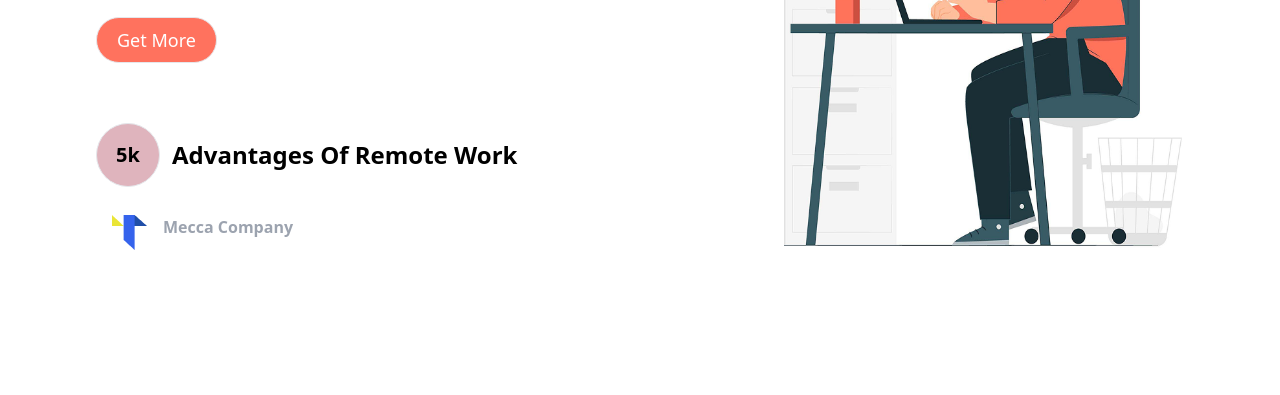
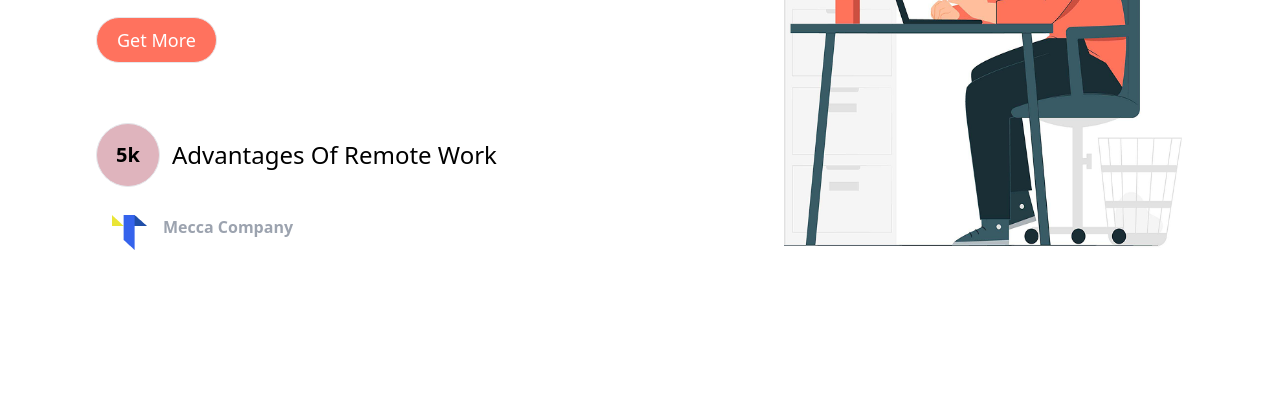
Before and after one commit to Vaalz/landing-page, a website: page index.html in a window 1280 px wide. Shown: the part 387-782 px from the top of the page. Drawn offline with nearby package versions, Linux system fonts and the light colour scheme.

Commit message:
First commit

```diff
--- a/index.html
+++ b/index.html
@@ -80,7 +80,7 @@
               >
                 <span class="text-center p-2" data-aos="fade-up" data-aos-duration="1000">5k</span>
               </h1>
-              <h2 class="px-3 py-4 text-2xl font-bold" data-aos="fade-up" data-aos-duration="1000">Advantages Of Remote Work</h2>
+              <h2 class="px-3 py-4 text-2xl font-bolhttps://github.com/Vaalz/Freelance-websited" data-aos="fade-up" data-aos-duration="1000">Advantages Of Remote Work</h2>
             </div>
             <div class="flex mt-7 w-full justify-start">
               <img class="mx-4"  src="Group 2.png" alt="">
```
